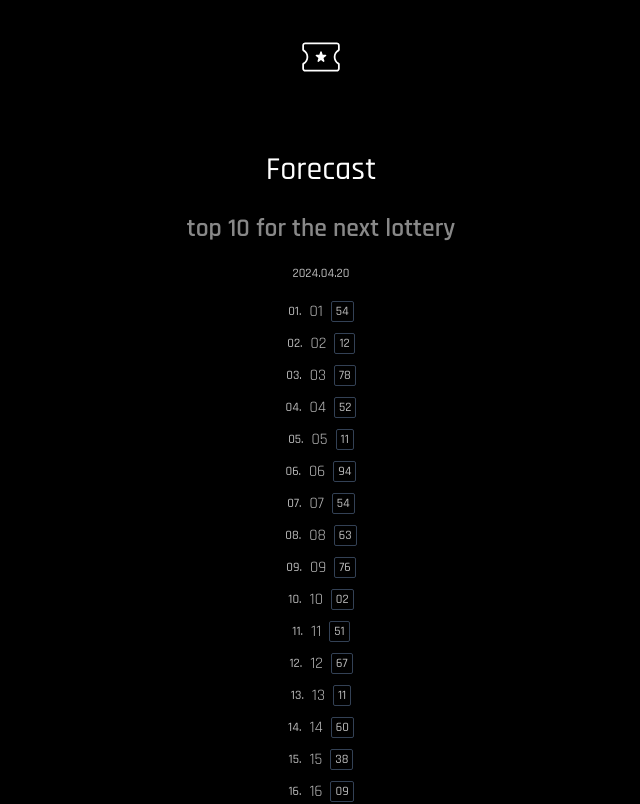
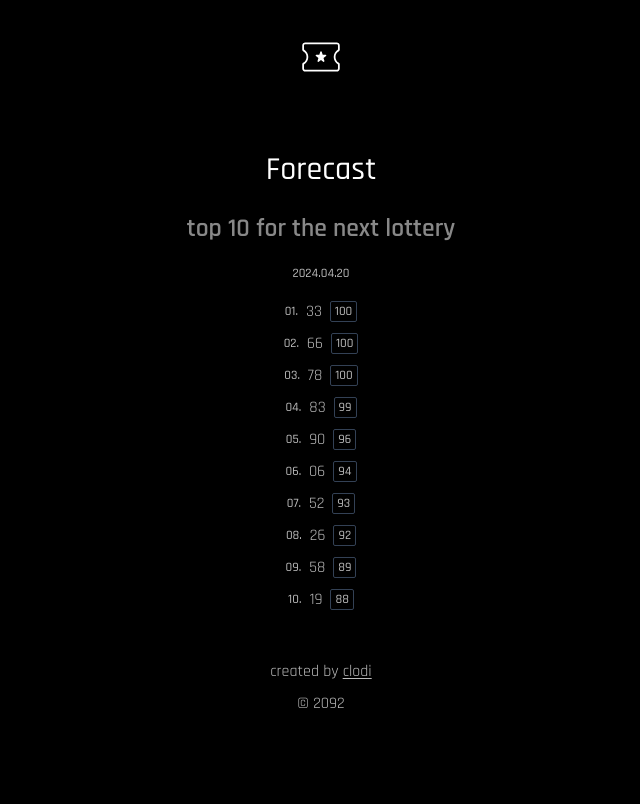
Before and after one commit to clodi-tech/enalotto, a Next.js app: page / in a window 1280 px wide. Shown: the top 804 px of the page, without its empty margins (319-959 px from the left). Built offline with nearby package versions, Linux system fonts and the light colour scheme.

Commit message:
render top 10

```diff
--- a/app/page.tsx
+++ b/app/page.tsx
@@ -3,6 +3,8 @@ export default function Home() {
     number: i + 1,
     score: Math.floor(Math.random() * 101),
   }));
+
+  const topForecasts = forecasts.sort((a, b) => b.score - a.score).slice(0, 10);
 
   return (
     <main>
@@ -10,7 +12,7 @@ export default function Home() {
       <h2>top 10 for the next lottery</h2>
       <small>2024.04.20</small>
       <div className="flex flex-col justify-center items-center gap-2">
-        {forecasts.map((forecast, index) => (
+        {topForecasts.map((forecast, index) => (
           <div key={index} className="flex gap-2 justify-center items-center">
             <small>{(index+1).toString().padStart(2, '0')}.</small>
             <p>{forecast.number.toString().padStart(2, '0')}</p>
```
